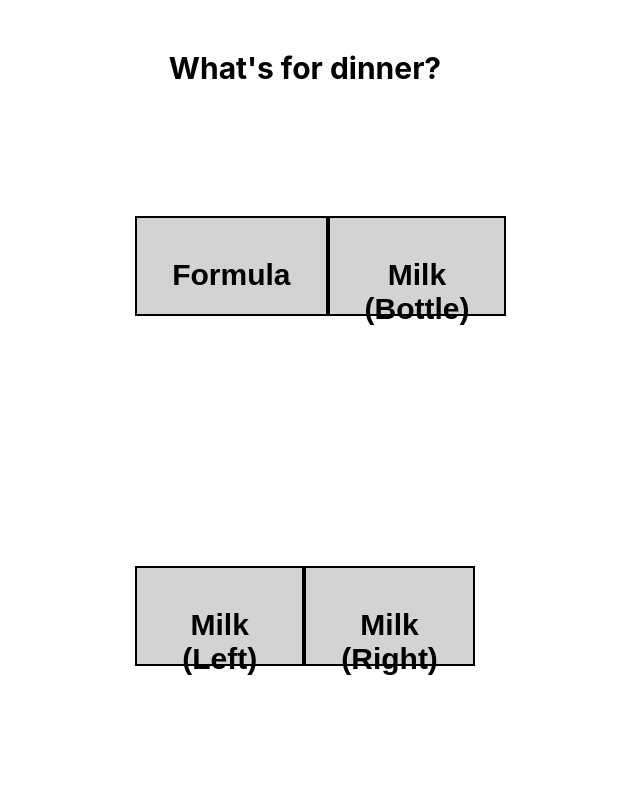
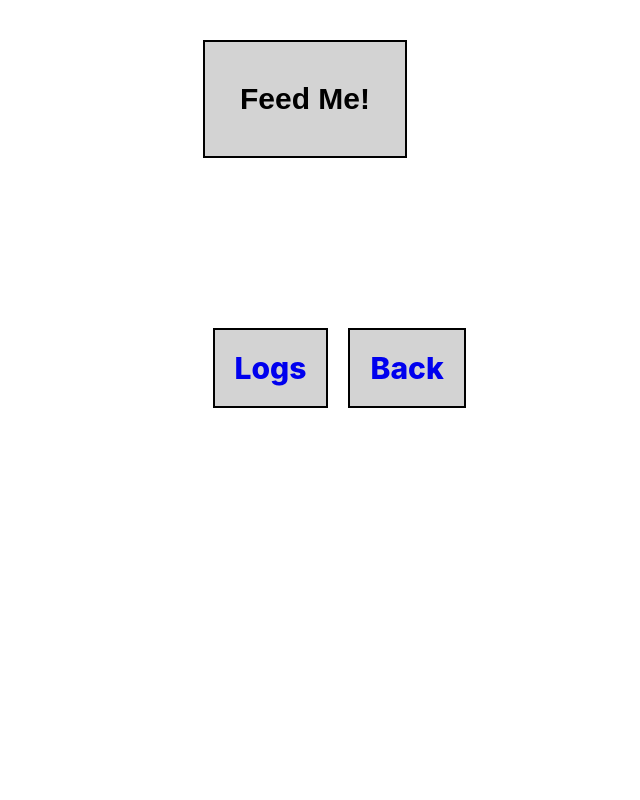
Before and after one commit to Jimmicorey/my-baby-log-app, a React (Create React App) app: page /feedbaby in a window 1280 px wide. Shown: the top 800 px of the page, without its empty margins (335-975 px from the left). Built offline with nearby package versions, Linux system fonts and the light colour scheme.

Commit message:
made changes per USER FEEDBACK

```diff
--- a/src/BathTime/BathTime.js
+++ b/src/BathTime/BathTime.js
@@ -2,7 +2,7 @@ import React from 'react';
 import { Link } from 'react-router-dom';
 import './BathTime.css';
 
-
+/** BathTime should POST a NEW DATA LOG to API Database **/
 
 function BathTime() {
   return (
--- a/src/ChangeDiaper/ChangeDiaper.js
+++ b/src/ChangeDiaper/ChangeDiaper.js
@@ -2,7 +2,7 @@ import React from 'react';
 import { Link } from 'react-router-dom';
 import './ChangeDiaper.css';
 
-
+/** ChangeDiaper should POST a NEW DATA LOG to API Database **/
 
 function ChangeDiaper() {
   return (
--- a/src/FeedBaby/FeedBaby.js
+++ b/src/FeedBaby/FeedBaby.js
@@ -2,37 +2,24 @@ import React from 'react';
 import { Link } from 'react-router-dom';
 import './FeedBaby.css';
 
-
+/** FeedBaby should POST a NEW DATA LOG to API Database **/
 
 function FeedBaby() {
   return (
 
-
   <div>
 
-    <h1>What's for dinner?</h1>
-
-    <div class='flex-container'>
-
-      <div class='flex-container-row'>
-        <button class='button'>Formula</button>
-        <button class='button'>Milk (Bottle)</button>
-      </div>
-
-      <div class='flex-container-row'>
-        <button class='button'>Milk (Left)</button>
-        <button class='button'>Milk (Right)</button>
+    <div className='flex-container'>
+      <div className="flex-container">
+        <button className="button">Feed Me!</button>
       </div>
 
       <div class='flex-container-row'>
         <Link to='/feedbabylog' className='button-nav'>Logs</Link>
         <Link to='/' className='button-nav'>Back</Link>
       </div>
-
     </div>
-
   </div>
-
 
   );
 }
--- a/src/HomePage/HomePage.js
+++ b/src/HomePage/HomePage.js
@@ -1,7 +1,9 @@
 import React from 'react';
 import { Link } from 'react-router-dom';
 
-function Timer() {
+
+//FeedBabyTimer will COUNT-UP from the last FeedBabyLog entry to current USER LOGIN
+function FeedBabyTimer() {
     return (
         <div className="flex-container">
             <h1>Last Time Baby Was Fed</h1>
@@ -14,7 +16,7 @@ function Timer() {
 function HomePage() {
     return (
         <div className="flex-container">
-            <Timer />
+            <FeedBabyTimer />
             <Link to='/feedbaby' className='button'>Feed Baby</Link>
             <Link to='/changediaper' className='button'>Change Diaper</Link>
             <Link to='/bathtime' className='button'>Bath Time</Link>
```
